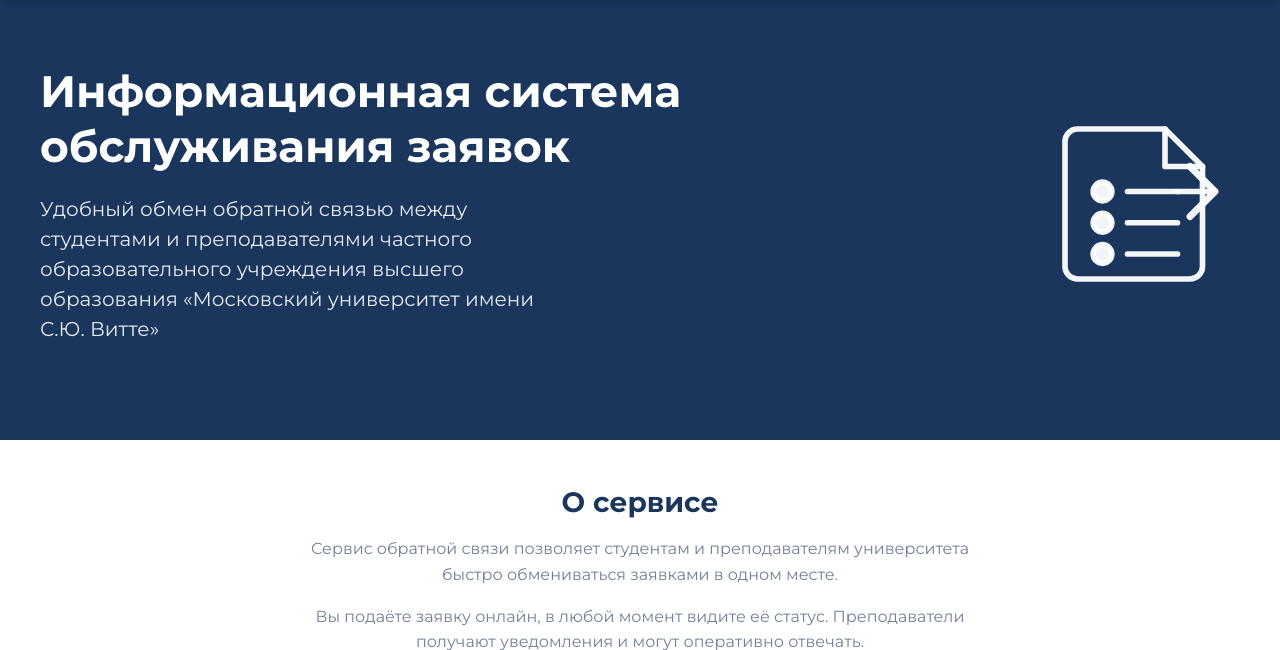
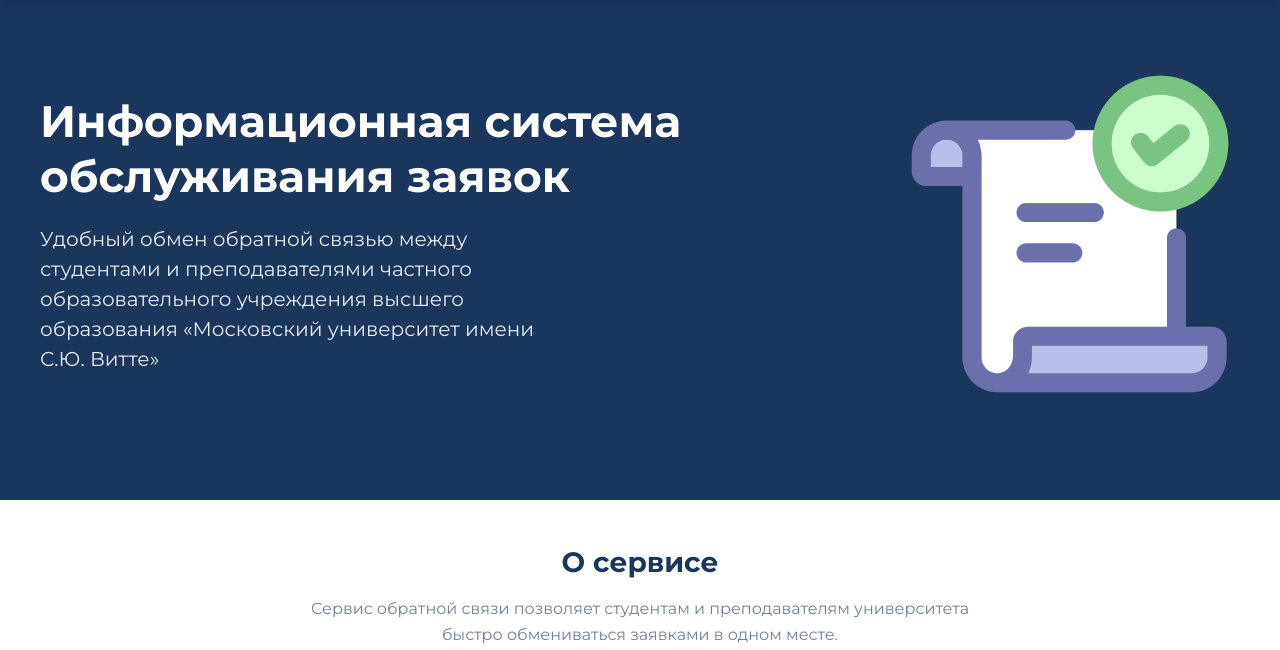
Before and after one commit to feedbacksys1/fbsys, a Django app: page / in a window 1280 px wide. Shown: the part 82-732 px from the top of the page. Run offline with Django 5.2, Linux system fonts and the light colour scheme.

Commit message:
Added image to hero section

```diff
--- a/static/css/style.css
+++ b/static/css/style.css
@@ -578,14 +578,17 @@
 
 .hero-icon {
     flex-shrink: 0;
-    width: 200px;
-    height: 200px;
+    align-self: center;
+    width: 340px;
+    height: 340px;
     color: rgba(255, 255, 255, 0.95);
 }
 
-.hero-icon svg {
+.hero-icon svg,
+.hero-icon .hero-img {
     width: 100%;
     height: 100%;
+    object-fit: contain;
 }
 
 .about {
@@ -1757,8 +1760,8 @@
     }
 
     .hero-icon {
-        width: 140px;
-        height: 140px;
+        width: 180px;
+        height: 180px;
     }
 }
 
--- a/templates/landing.html
+++ b/templates/landing.html
@@ -1,4 +1,5 @@
 {% extends "base.html" %}
+{% load static %}
 
 {% block title %}Главная{% endblock %}
 
@@ -11,18 +12,7 @@
                 <p class="hero-subtitle">Удобный обмен обратной связью между студентами и преподавателями частного образовательного учреждения высшего образования «Московский университет имени С.Ю. Витте»</p>
             </div>
             <div class="hero-icon">
-                <svg xmlns="http://www.w3.org/2000/svg" viewBox="0 0 64 64" fill="none" stroke="currentColor" stroke-width="1.8" stroke-linecap="round" stroke-linejoin="round" aria-hidden="true">
-                    <path d="M12 8h28l12 12v32a4 4 0 0 1-4 4H12a4 4 0 0 1-4-4V12a4 4 0 0 1 4-4z"/>
-                    <path d="M40 8v12h12"/>
-                    <circle cx="20" cy="28" r="3" fill="currentColor"/>
-                    <path d="M28 28h16"/>
-                    <circle cx="20" cy="38" r="3" fill="currentColor"/>
-                    <path d="M28 38h16"/>
-                    <circle cx="20" cy="48" r="3" fill="currentColor"/>
-                    <path d="M28 48h16"/>
-                    <path d="M48 20L56 28L48 36" stroke-width="2.2"/>
-                    <path d="M56 28H44"/>
-                </svg>
+                <img src="{% static 'img/hero-img.png' %}" alt="" class="hero-img" width="280" height="280">
             </div>
         </div>
     </section>
```
Also changed, not shown: static/img/hero-img.png (added).
